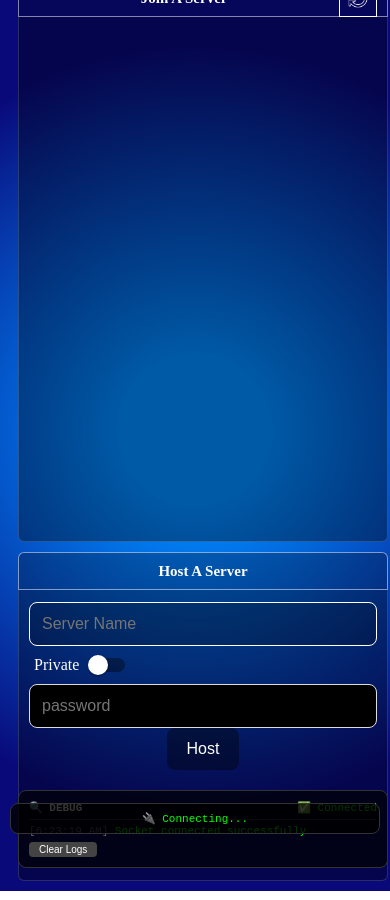
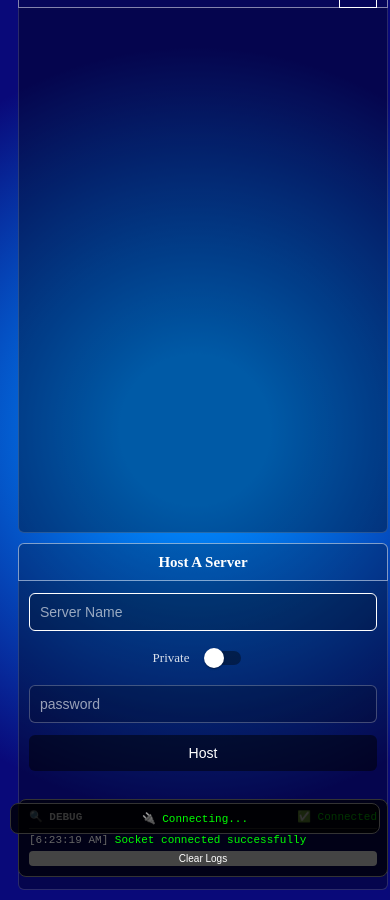
Before and after one commit to experimentforludo-tech/15AUG-LUDO, a React (Create React App) app: page / in a window 390 px wide. Built offline with nearby package versions, Linux system fonts and the light colour scheme; no server answers.

Commit message:
Update AddServer.module.css

```diff
--- a/src/components/LoginPage/AddServer/AddServer.module.css
+++ b/src/components/LoginPage/AddServer/AddServer.module.css
@@ -4,12 +4,78 @@
     align-items: center;
     justify-content: center;
     width: 100%;
+    padding: 0;
+    box-sizing: border-box;
+    gap: 10px;
+}
+
+.formContainer input {
+    width: 100%;
+    padding: 10px 12px;
+    font-size: 15px;
+    border-radius: 6px;
+    border: 1px solid rgba(255, 255, 255, 0.25);
+    background: rgba(0, 0, 0, 0.2);
+    color: white;
+    box-sizing: border-box;
+}
+
+.formContainer input::placeholder {
+    color: rgba(255, 255, 255, 0.6);
+}
+
+.formContainer input:focus {
+    border-color: #4a90e2;
+    background: rgba(255, 255, 255, 0.08);
 }
 
 .privateContainer {
-    margin-left: 10px;
     display: flex;
     flex-direction: row;
     align-items: center;
+    justify-content: center;
     width: 100%;
+    gap: 6px;
 }
+
+.privateContainer label {
+    font-size: 14px;
+    color: rgba(255, 255, 255, 0.85);
+}
+
+.formContainer button {
+    padding: 10px 24px;
+    font-size: 15px;
+    border-radius: 6px;
+    border: none;
+    color: white;
+    background: rgba(0, 0, 0, 0.5);
+    cursor: pointer;
+    transition: background 0.2s;
+    width: auto;
+    min-width: 100px;
+    margin-top: 4px;
+}
+
+.formContainer button:hover {
+    background: rgba(0, 0, 0, 0.8);
+}
+
+/* ===== Mobile ===== */
+@media (max-width: 600px) {
+    .formContainer {
+        gap: 8px;
+    }
+    .formContainer input {
+        font-size: 14px;
+        padding: 10px;
+    }
+    .formContainer button {
+        font-size: 14px;
+        padding: 10px;
+        width: 100%;
+    }
+    .privateContainer label {
+        font-size: 13px;
+    }
+}
```
